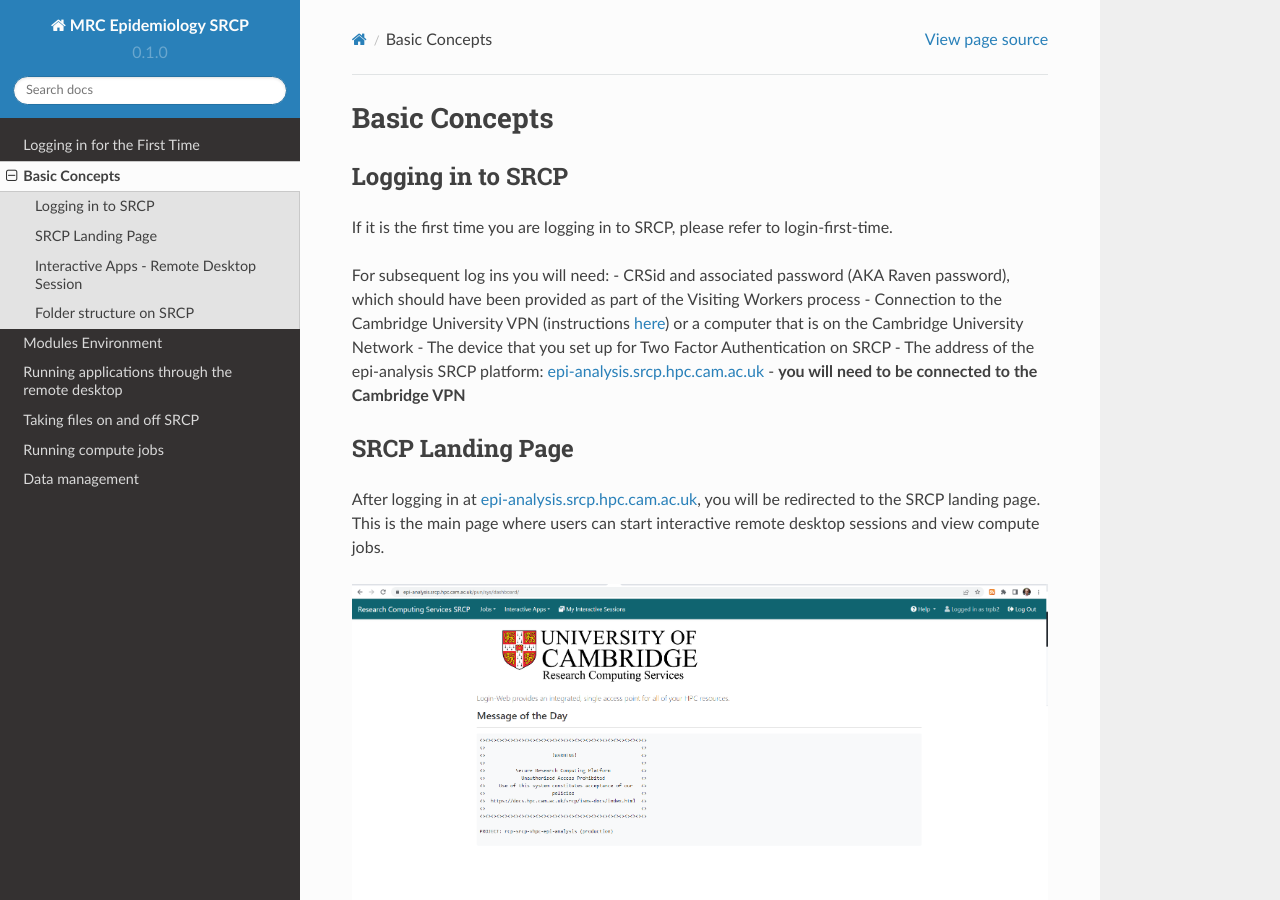
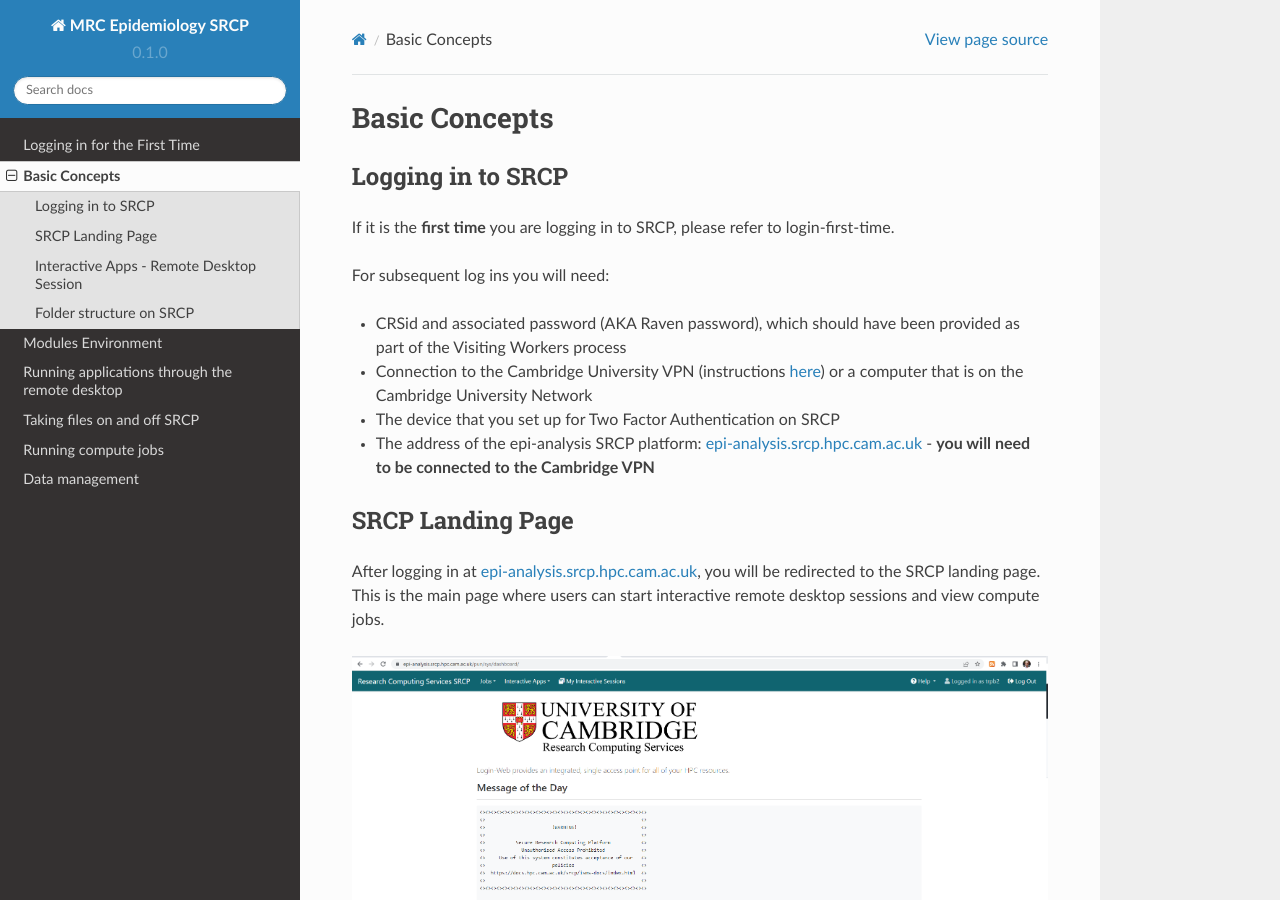
Before and after one commit to epi-analysis/SRCP_docs, a Sphinx documentation site: the page built from docs/source/01-Basic-Concepts.rst, in a window 1280 px wide and 900 px high. Built offline with Sphinx 7.4.7 and the Read the Docs theme 2.0.0, drawn with Linux system fonts in a browser that asks for light colours.

```diff
--- a/docs/source/01-Basic-Concepts.rst
+++ b/docs/source/01-Basic-Concepts.rst
@@ -3,9 +3,10 @@ Basic Concepts
 
 Logging in to SRCP
 ------------------
-If it is the first time you are logging in to SRCP, please refer to :ref:`login-first-time`.
+If it is the **first time** you are logging in to SRCP, please refer to :ref:`login-first-time`.
 
 For subsequent log ins you will need:
+
 -  CRSid and associated password (AKA Raven password), which should have been provided as part of the Visiting Workers process
 -  Connection to the Cambridge University VPN (instructions `here <https://help.uis.cam.ac.uk/service/network-services/remote-access/uis-vpn>`__) or a computer that is on the Cambridge University Network
 -  The device that you set up for Two Factor Authentication on SRCP
```
